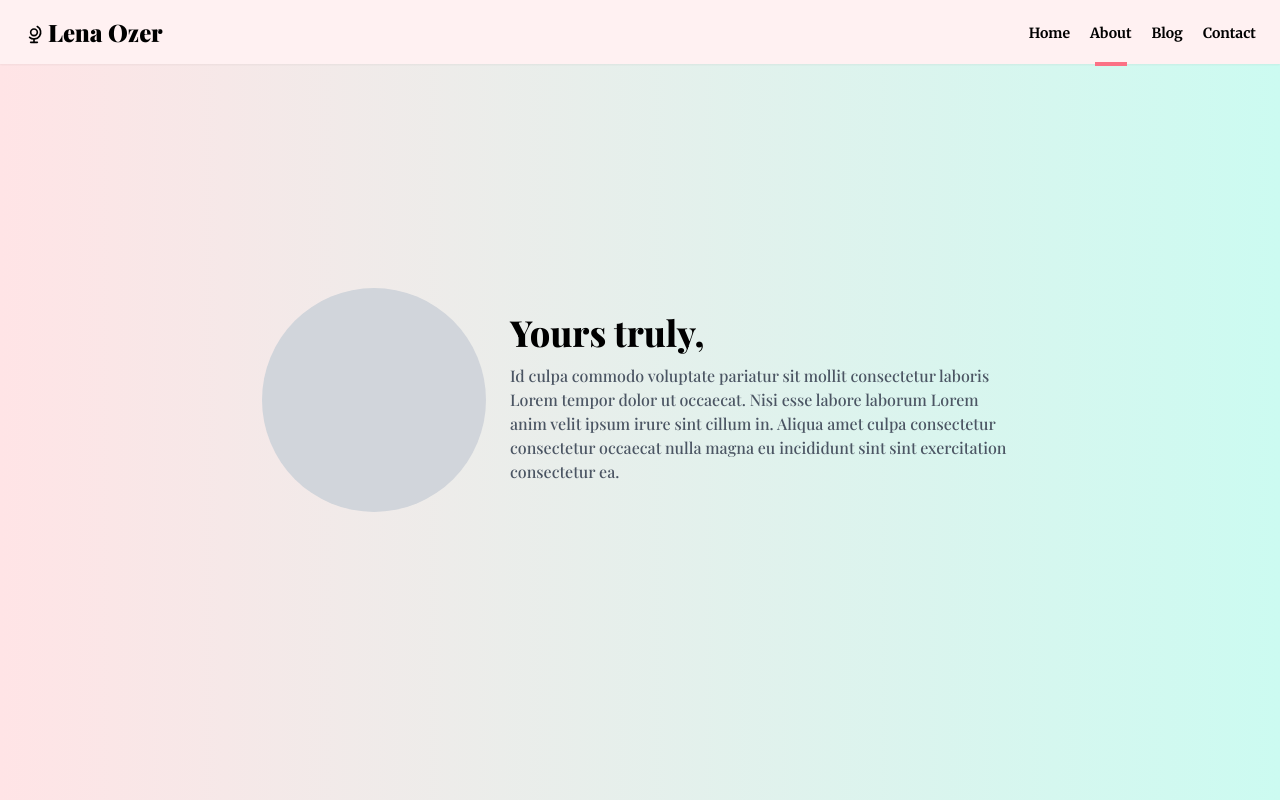
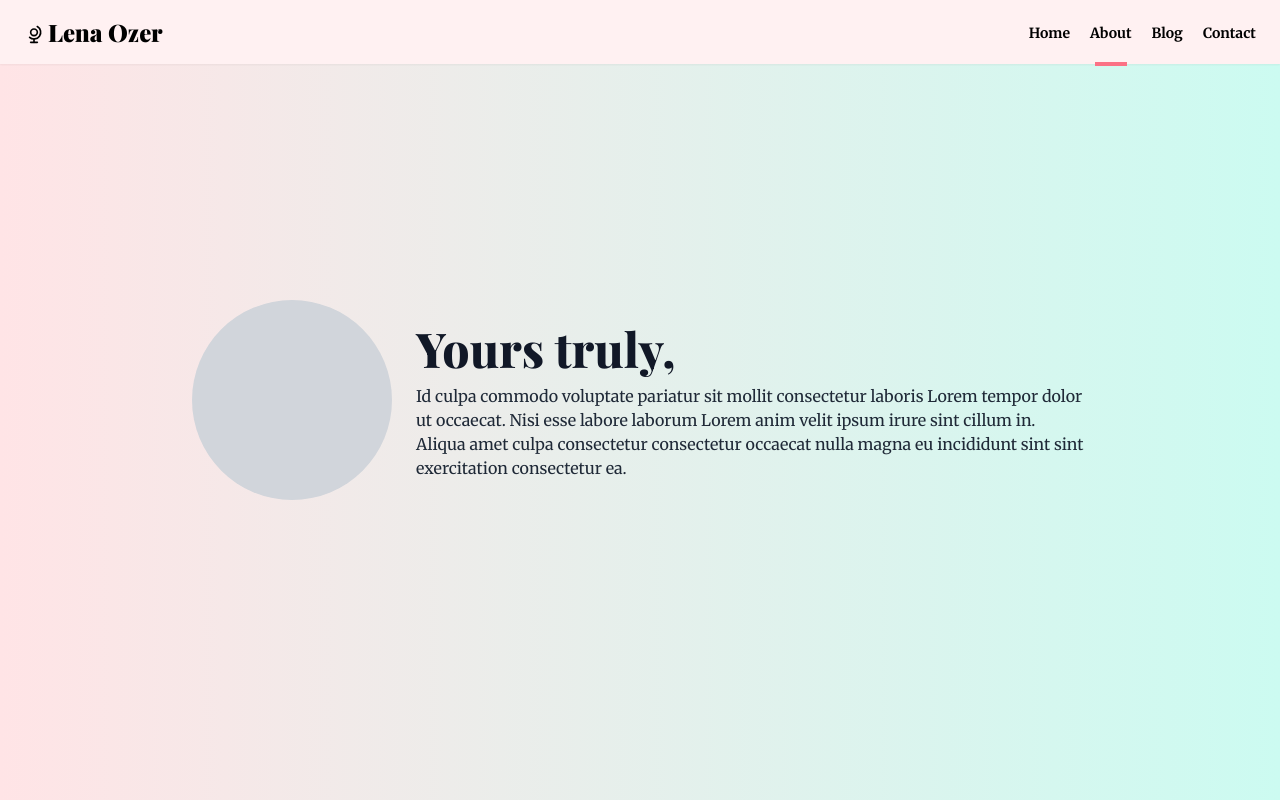
Before and after one commit to Darkryhr/lena-ozer, a Next.js app: page /about in a window 1280 px wide. Shown: the top 800 px of the page. Built offline with nearby package versions, Linux system fonts and the light colour scheme.

Commit message:
about page fixes

```diff
--- a/components/Layout/index.jsx
+++ b/components/Layout/index.jsx
@@ -5,6 +5,7 @@ import React from 'react';
 const Layout = ({ children }) => {
   return (
     <>
+      {/* TODO: add color to header only after some scrolling */}
       <header className='w-full bg-rose-50 shadow-sm fixed top-0 left-1/2 transform -translate-x-1/2 z-50'>
         <Navbar />
       </header>
--- a/pages/about.js
+++ b/pages/about.js
@@ -3,11 +3,13 @@ import React from 'react';
 const About = () => {
   return (
     <div className='mx-auto h-screen flex items-center px-8 max-w-7xl justify-center'>
-      <div className='flex md:items-start justify-center space-x-6 flex-shrink-0 md:flex-row flex-col items-center'>
-        <div className='h-56 w-56 bg-gray-300 rounded-full'></div>
-        <div className='flex flex-col w-1/2 mt-6'>
-          <h1 className='text-4xl font-extrabold font-serif'>Yours truly,</h1>
-          <p className='text mt-3 text-gray-600 font-medium  max-w-3xl'>
+      <div className='flex items-start justify-center md:space-x-6 md:flex-row flex-col'>
+        <div className='min-w-[200px] min-h-[200px] bg-gray-300 rounded-full'></div>
+        <div className='flex flex-col mt-6 md:max-w-2xl text-clip'>
+          <h1 className='text-5xl font-extrabold font-serif text-gray-900'>
+            Yours truly,
+          </h1>
+          <p className='mt-3 font-body text-gray-800'>
             Id culpa commodo voluptate pariatur sit mollit consectetur laboris
             Lorem tempor dolor ut occaecat. Nisi esse labore laborum Lorem anim
             velit ipsum irure sint cillum in. Aliqua amet culpa consectetur
```
